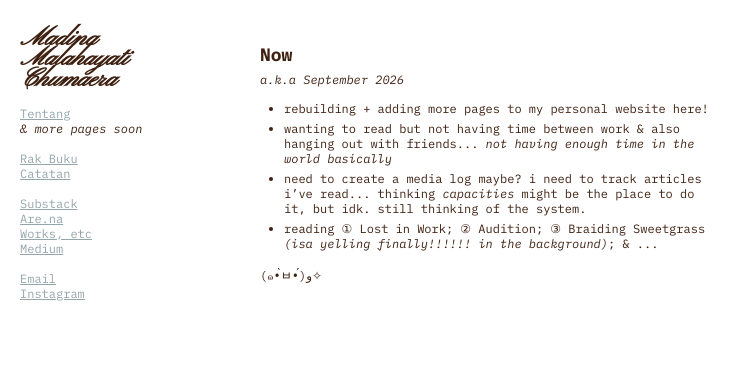
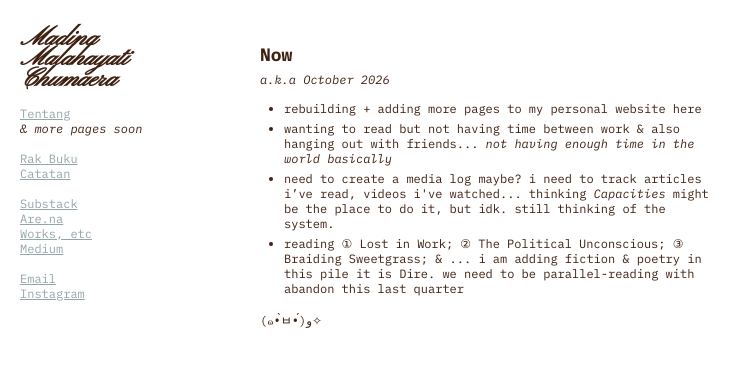
Before and after one commit to mutabilitas/cd-rom, a plain HTML site: page index.html in a window 1280 px wide. Shown: the whole page, without its empty margins (0-751 px from the left). Drawn offline with Linux system fonts and the light colour scheme.

Commit message:
october 2026 updates

```diff
--- a/index.html
+++ b/index.html
@@ -28,6 +28,7 @@
     <link rel="preconnect" href="https://fonts.googleapis.com">
     <link rel="preconnect" href="https://fonts.gstatic.com" crossorigin>
     <link href="https://fonts.googleapis.com/css2?family=IBM+Plex+Mono:ital,wght@0,100;0,200;0,300;0,400;0,500;0,600;0,700;1,100;1,200;1,300;1,400;1,500;1,600;1,700&family=Pinyon+Script" rel="stylesheet">
+    <link rel="icon" type="image/jpeg" href="/assets/wishful self portrait i.jpg">
 
     <!-- Import the webpage's javascript file -->
     <script src="script.js" defer></script>
@@ -78,12 +79,12 @@
         <h2>
         <b>Now</b> <br/>
         </h2>
-        <i>a.k.a September 2026</i>
+        <i>a.k.a October 2026</i>
         <ul>
-            <li>rebuilding + adding more pages to my personal website here!</li>
+            <li>rebuilding + adding more pages to my personal website here</li>
             <li> wanting to read but not having time between work &amp; also hanging out with friends... <i>not having enough time in the world basically</i></li>
-            <li>need to create a media log maybe? i need to track articles i’ve read... thinking <i>capacities </i>might be the place to do it, but idk. still thinking of the system.</li>
-            <li>reading ① Lost in Work; ② Audition; ③ Braiding Sweetgrass <i>(isa yelling finally!!!!!! in the background)</i>; &amp; ...</li>
+            <li>need to create a media log maybe? i need to track articles i’ve read, videos i've watched... thinking <i>Capacities </i>might be the place to do it, but idk. still thinking of the system.</li>
+            <li>reading ① Lost in Work; ② The Political Unconscious; ③ Braiding Sweetgrass; &amp; ... i am adding fiction & poetry in this pile it is Dire. we need to be parallel-reading with abandon this last quarter</li>
         </ul>
         <p>
             (๑•̀ㅂ•́)و✧
```
Also changed, not shown: colophon.html (+8 -2 lines), tentang.html (+3 -2 lines), assets/wishful self portrait i.jpg (added).
